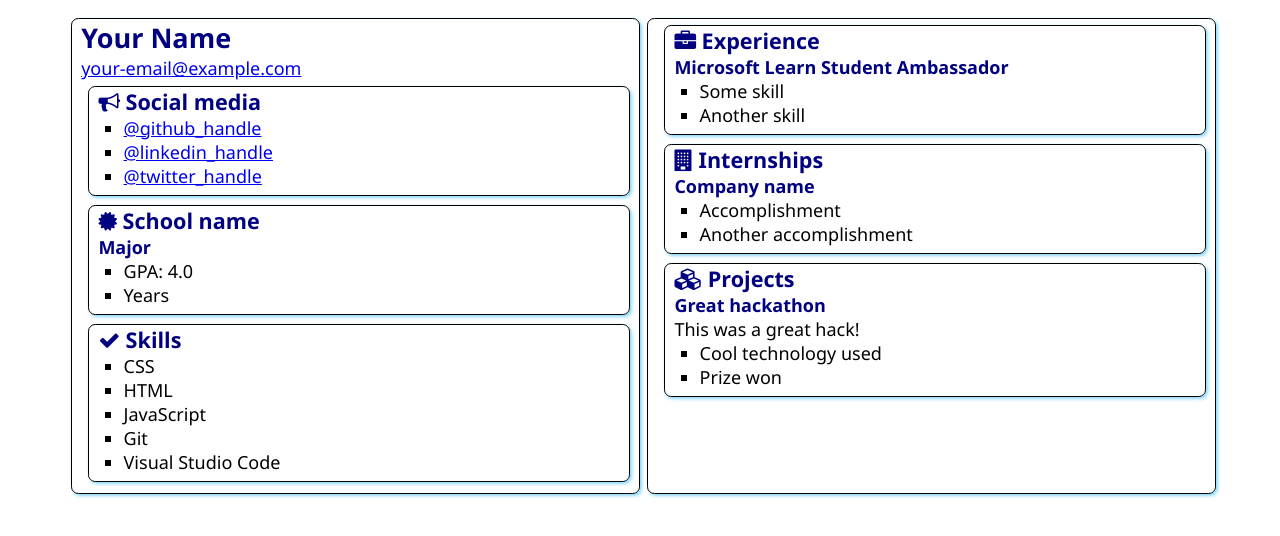
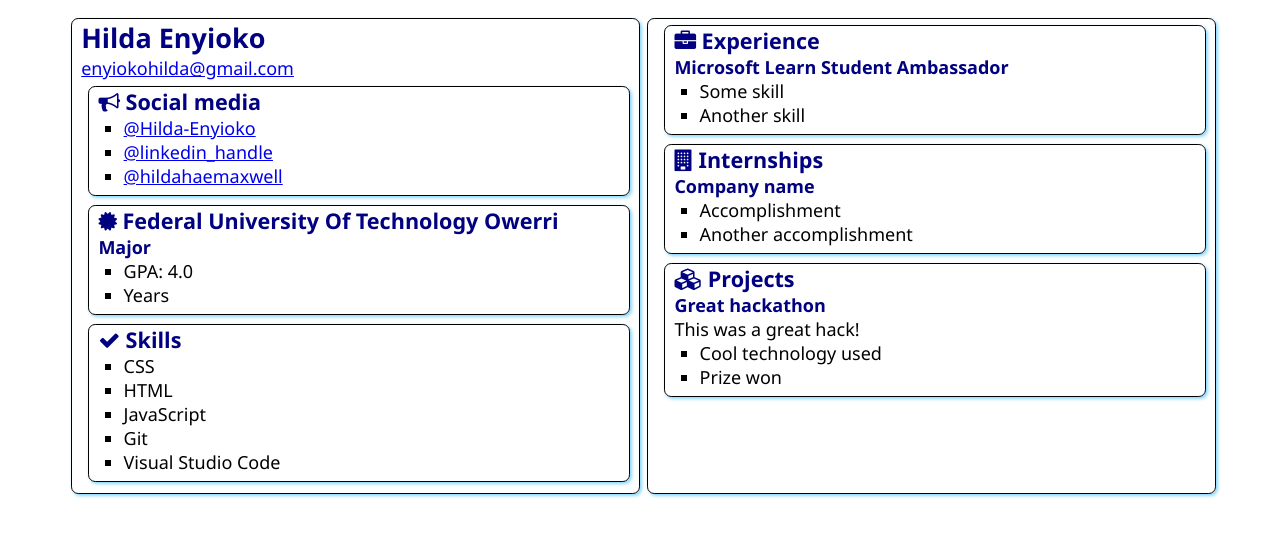
Before and after one commit to Hilda-Enyioko/SATechnicalOnboarding, a plain HTML site: page src/index.html in a window 1280 px wide. Drawn offline with Linux system fonts and the light colour scheme.

Commit message:
Update index.html

```diff
--- a/src/index.html
+++ b/src/index.html
@@ -12,8 +12,8 @@
 <body>
     <main>
         <article class="box">
-            <h1>Your Name</h1>
-            <div><a href="mailto:your.email@example.com">your-email@example.com</a></div>
+            <h1>Hilda Enyioko</h1>
+            <div><a href="mailto:your.email@example.com">enyiokohilda@gmail.com</a></div>
 
             <section class="box">
                 <h2>
@@ -21,9 +21,9 @@
                     Social media
                 </h2>
                 <ul>
-                    <li><a href="https://github.com/<handle>">@github_handle</a></li>
+                    <li><a href="https://github.com/<handle>">@Hilda-Enyioko</a></li>
                     <li><a href="https://linkedin.com/in/<handle>">@linkedin_handle</a></li>
-                    <li><a href="https://twitter.com/<handle>">@twitter_handle</a></li>
+                    <li><a href="https://twitter.com/<handle>">@hildahaemaxwell</a></li>
                 </ul>
             </section>
 
@@ -31,7 +31,7 @@
                 <div class="education">
                     <h2>
                         <i class="fa fa-certificate" aria-hidden="true"></i>
-                        School name
+                        Federal University Of Technology Owerri
                     </h2>
                     <h3>Major</h3>
                     <ul>
```
